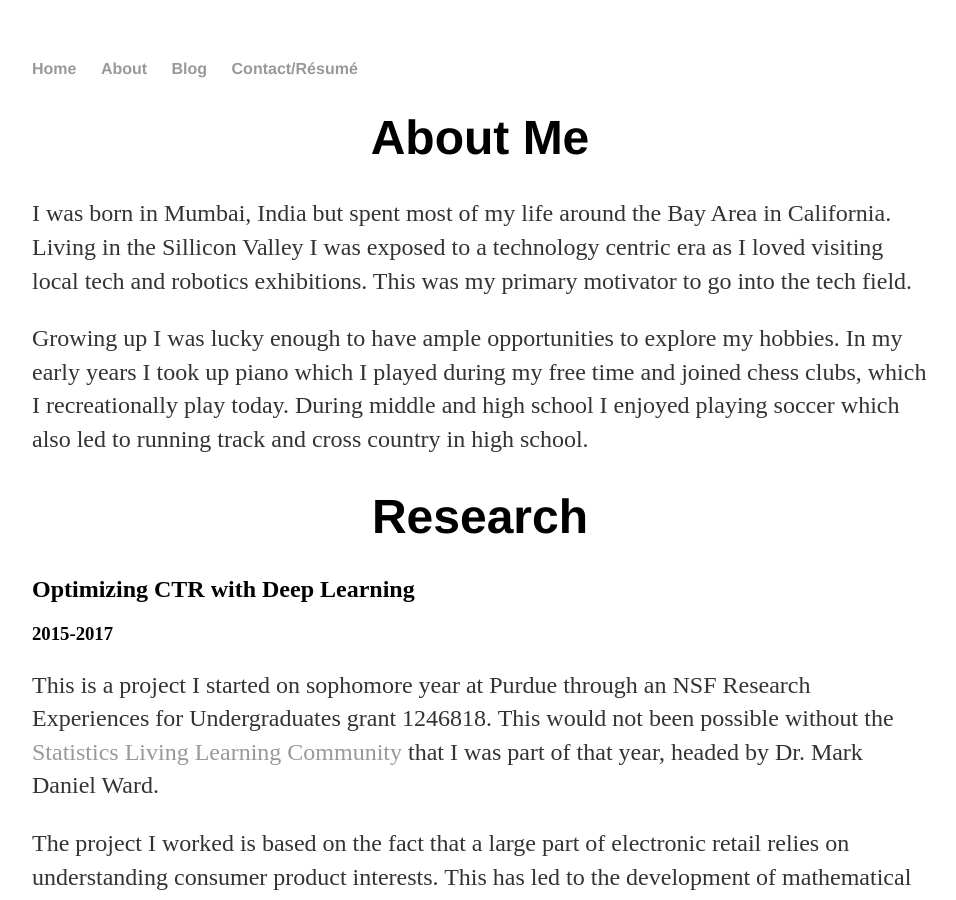
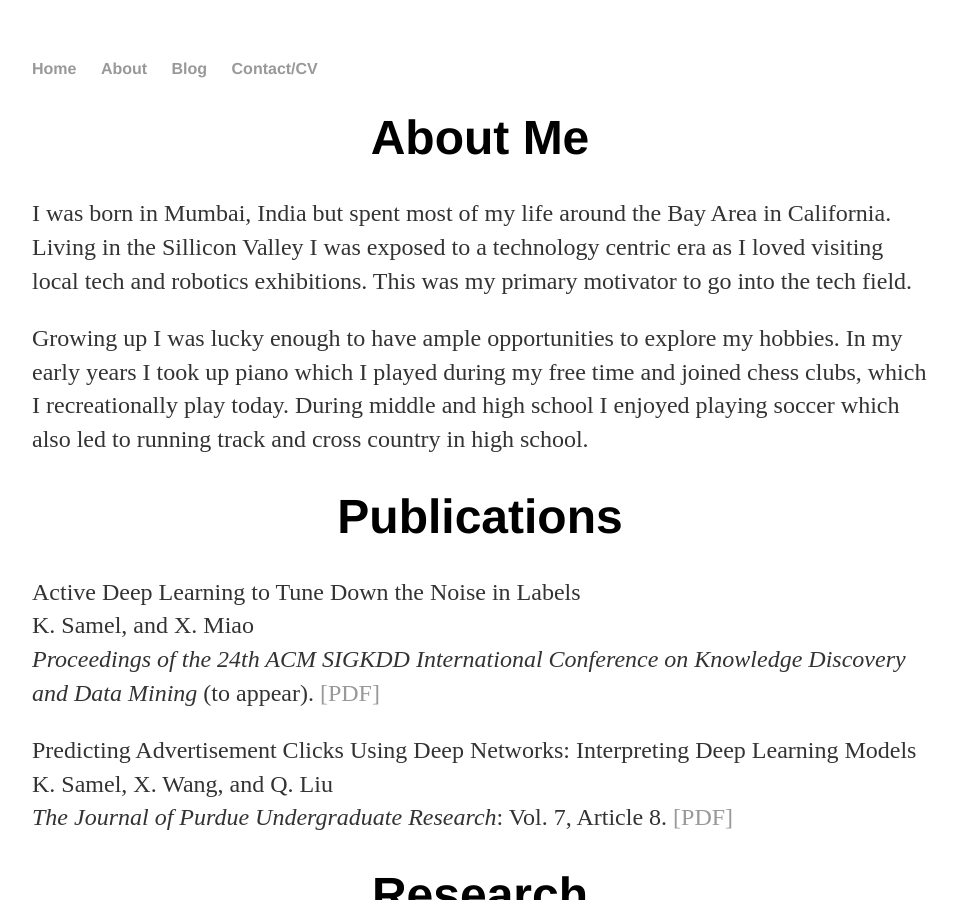
Before and after one commit to karans/karans.github.io, a Jekyll site: the page built from about/index.html, in a window 1280 px wide and 900 px high. Shown: the whole window, without its empty margins (160-1116 px from the left). Built offline with Jekyll 4.4.1, drawn with Linux system fonts in a browser that asks for light colours.

Commit message:
updated descriptions, publications, and cv

```diff
--- a/_layouts/default.html
+++ b/_layouts/default.html
@@ -11,7 +11,7 @@
 	        		<li><a href="/">Home</a></li>
 	        		<li><a href="/about">About</a></li>
 	        		<li><a href="/blog">Blog</a></li>
-	        		<li><a href="/contact">Contact/Résumé</a></li>
+	        		<li><a href="/contact">Contact/CV</a></li>
 	    		</ul>
 			</nav>
 			<div class="container">
--- a/about/index.html
+++ b/about/index.html
@@ -7,6 +7,17 @@ title: About Me
 	<p>I was born in Mumbai, India but spent most of my life around the Bay Area in California. Living in the Sillicon Valley I was exposed to a technology centric era as I loved visiting local tech and robotics exhibitions. This was my primary motivator to go into the tech field. </p>
 
 	<p>Growing up I was lucky enough to have ample opportunities to explore my hobbies. In my early years I took up piano which I played during my free time and joined chess clubs, which I recreationally play today. During middle and high school I enjoyed playing soccer which also led to running track and cross country in high school.</p>
+</div>
+
+<div class="Publications">
+	<h1 align="center">Publications</h1>
+	<p>	Active Deep Learning to Tune Down the Noise in Labels <br/>
+	K. Samel, and X. Miao <br/>
+	<i>Proceedings of the 24th ACM SIGKDD International Conference on Knowledge Discovery and Data Mining</i> (to appear). <a href="/documents/pdfs/ADD.pdf">[PDF]</a></p>
+
+	<p>Predicting Advertisement Clicks Using Deep Networks: Interpreting Deep Learning Models <br/>
+	K. Samel, X. Wang, and Q. Liu <br/>
+	<i>The Journal of Purdue Undergraduate Research</i>: Vol. 7, Article 8. <a href="https://docs.lib.purdue.edu/cgi/viewcontent.cgi?article=1273&context=jpur">[PDF]</a></p>
 </div>
 
 <div class="Projects">
--- a/contact/index.html
+++ b/contact/index.html
@@ -5,7 +5,7 @@ title: Get In Touch
 <div class="Contact Info">
 	<h1>Karan Samel</h1>
 	<h3>samelkaran@gmail.com</h3>
-	<h3><a href="/documents/pdfs/resume.pdf">Résumé</a></h3>
+	<h3><a href="/documents/pdfs/resume.pdf">CV</a></h3>
 	<h3><a href="https://www.linkedin.com/in/karansamel/">LinkedIn</a></h3>
 	<h3><a href="https://github.com/karans">Github</a></h3>
 	<!--<h3><a href="https://www.kaggle.com/274660-KaranSamel">Kaggle</a></h3>-->
```
Also changed, not shown: index.html (+5 -4 lines), 4 other files.
